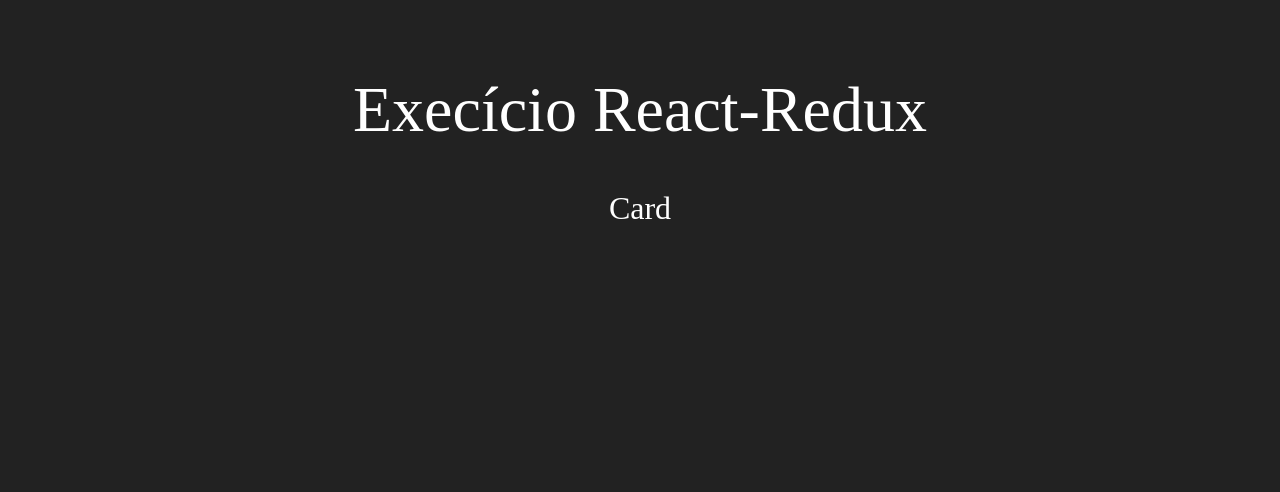
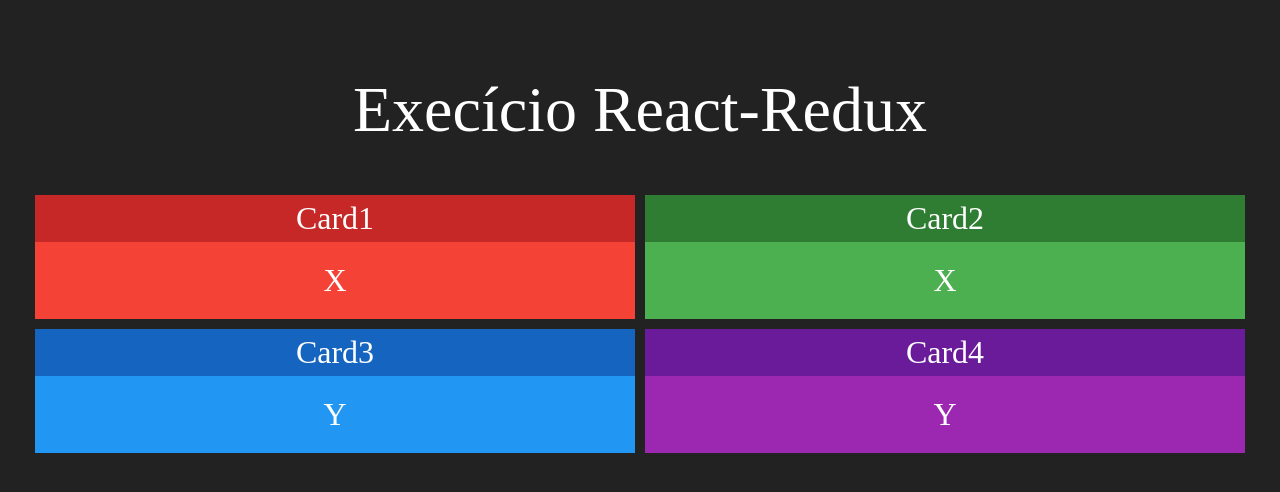
Before and after one commit to igortuag/redux-simples, a React (Create React App) app: page / in a window 1280 px wide. Shown: the top 492 px of the page. Built offline with nearby package versions, Linux system fonts and the light colour scheme.

Commit message:
Cards Components

```diff
--- a/src/App.css
+++ b/src/App.css
@@ -1,7 +1,7 @@
 .App {
   display: flex;
   flex-direction: column;
-  align-items: center;
+  text-align: center;
 }
 
 h1 {
--- a/src/App.js
+++ b/src/App.js
@@ -8,7 +8,13 @@ function App() {
     <div className="App">
       <h1>Execício React-Redux</h1>
       <div className="linha">
-        <Card></Card>
+        <Card title="Card1" red>X</Card>
+        <Card title="Card2" green>X</Card>
+
+      </div>
+      <div className="linha">
+        <Card title="Card3" blue>Y</Card>
+        <Card title="Card4" purple>Y</Card>
       </div>
     </div>
   );
--- a/src/components/Card.css
+++ b/src/components/Card.css
@@ -0,0 +1,32 @@
+.Card {
+    flex: 1;
+    display: flex;
+    flex-direction: column;
+    margin: 5px;
+}
+
+.Card .Header {
+    display: flex;
+    justify-content: center;
+}
+
+.Card .Header .Title {
+    flex: 1;
+    padding: 5px;
+}
+
+.Card .Content {
+    padding: 20px;
+}
+
+.Card.Red .Header { color: #fff; background-color: #c62828;}
+.Card.Red .Content { background-color: #f44336;}
+
+.Card.Green .Header { color: #fff; background-color: #2e7d32;}
+.Card.Green .Content { background-color: #4caf50;}
+
+.Card.Blue .Header { color: #fff; background-color: #1565c0;}
+.Card.Blue .Content { background-color: #2196f3;}
+
+.Card.Purple .Header { color: #fff; background-color: #6A1B9A;}
+.Card.Purple .Content { background-color: #9c27b0;}
--- a/src/components/Card.jsx
+++ b/src/components/Card.jsx
@@ -1,10 +1,23 @@
 import './Card.css'
 import React from 'react'
 
+function getColor(props) {
+    if(props.red) return "Red"
+    if(props.green) return "Green"
+    if(props.blue) return "Blue"
+    if(props.purple) return "Purple"
+    return ""
+}
+
 export default props => {
     return (
-        <div>
-            Card
+        <div className={`Card ${getColor(props)}`}>
+            <div className="Header">
+                <span className="Title">{props.title}</span>
+            </div>
+            <div className="Content">
+                <span className="Title">{props.children}</span>
+            </div>
         </div>
     )
 }
```
